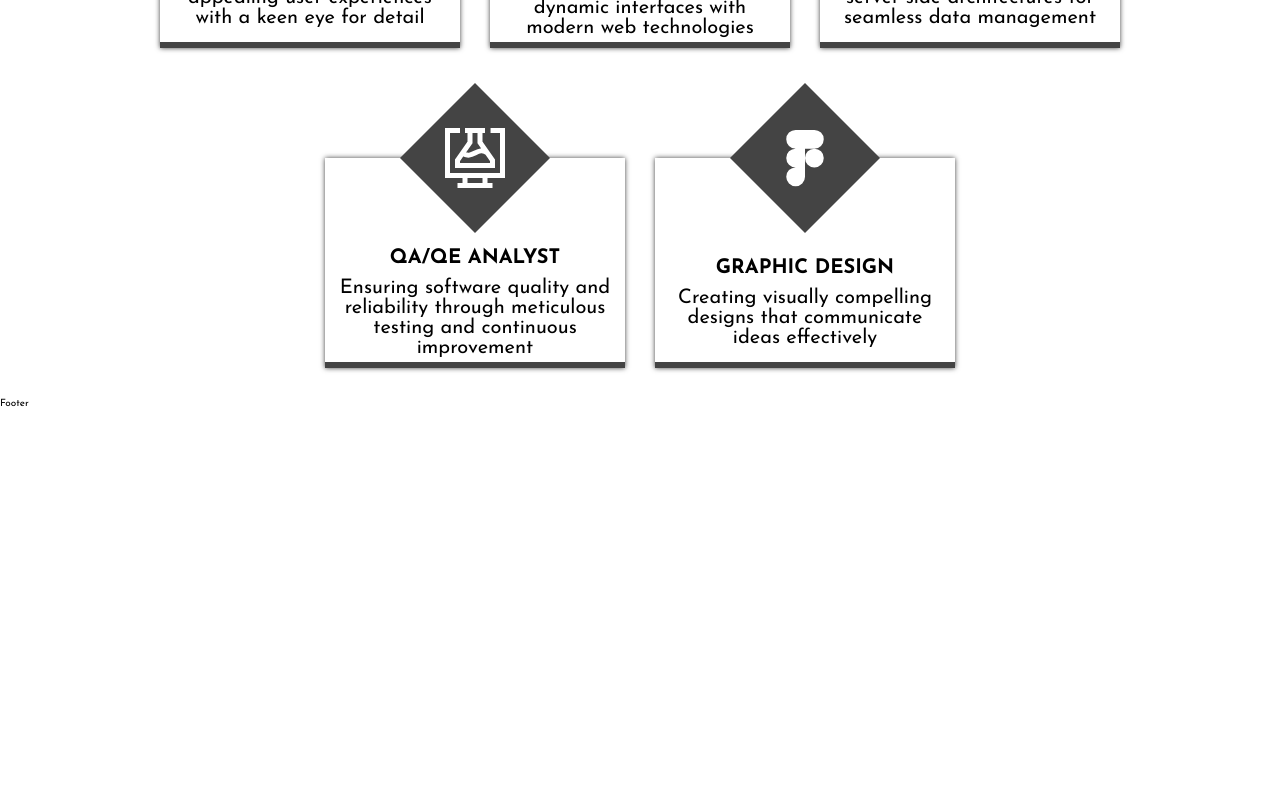
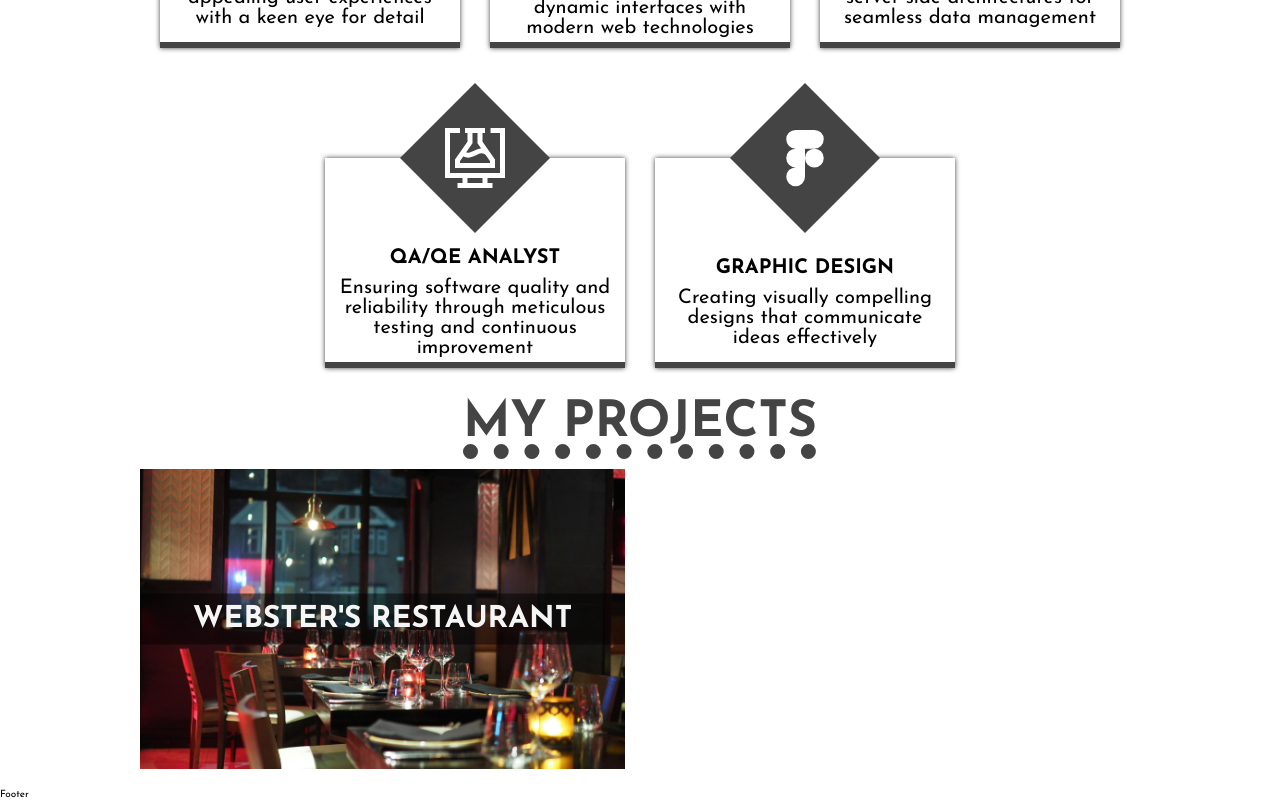
Before and after one commit to WeBstwr/webster_portfolio, a React (Vite) app: page / in a window 1280 px wide. Shown: the part 1769-2569 px from the top of the page. Before the commit the page ends 2178 px from the top, so only its background shows below. Built offline with nearby package versions, Linux system fonts and the light colour scheme.

Commit message:
create my projects section
I have created my projects section

```diff
--- /dev/null
+++ b/src/data/projects.js
@@ -0,0 +1,13 @@
+import restoImg from "../assets/restaurant.jpg";
+const projects = [
+  {
+    image: restoImg,
+    title: "webster's restaurant",
+    excerpt:
+      "Lorem ipsum dolor sit amet consectetur adipisicing elit. Ad veritatis reiciendis tempore, explicabo quaerat quo fugit neque repellendus voluptates ratione.",
+    liveUrl: "https://webster-s-restaurant.vercel.app/",
+    codeUrl: "https://github.com/WeBstwr/Webster-s-Restaurant",
+  },
+];
+
+export default projects;
--- a/src/pages/Explore/Explore.jsx
+++ b/src/pages/Explore/Explore.jsx
@@ -2,6 +2,7 @@ import React from "react";
 import Hero from "./Hero/Hero";
 import About from "./About/About";
 import Skills from "./Skills/Skills";
+import Projects from "./Projects/Projects";
 
 function Explore() {
   return (
@@ -9,6 +10,7 @@ function Explore() {
       <Hero />
       <About />
       <Skills />
+      <Projects />
     </>
   );
 }
--- /dev/null
+++ b/src/pages/Explore/Projects/Project.jsx
@@ -0,0 +1,40 @@
+import React from "react";
+import { LuExternalLink } from "react-icons/lu";
+import { FaGithubSquare } from "react-icons/fa";
+
+function Project({ thumbnail, title, excerpt, liveUrl, codeUrl }) {
+  return (
+    <div className="project">
+      <div className="project__image-wrapper">
+        <img
+          src={thumbnail}
+          alt="project thumbnail"
+          className="project__image"
+        />
+      </div>
+      <h2 className="project__title-outside">{title}</h2>
+      <div className="project__body">
+        <h3 className="project__title">{title}</h3>
+        <p className="project__excerpt">{excerpt}</p>
+        <div className="project__urls">
+          <a
+            href={liveUrl}
+            target="_blank"
+            className="project__url project__url--live"
+          >
+            <LuExternalLink /> live url
+          </a>
+          <a
+            href={codeUrl}
+            target="_blank"
+            className="project__url project__url--code"
+          >
+            <FaGithubSquare /> code url
+          </a>
+        </div>
+      </div>
+    </div>
+  );
+}
+
+export default Project;
--- /dev/null
+++ b/src/pages/Explore/Projects/Projects.jsx
@@ -0,0 +1,27 @@
+import React from "react";
+import Title from "../../../components/Title/Title";
+import Project from "./Project";
+import "./projects.css";
+import projects from "../../../data/projects.js";
+
+function Projects() {
+  return (
+    <section>
+      <Title text="my projects" />
+      <div className="projects__container">
+        {projects.map((project, i) => (
+          <Project
+            key={i}
+            thumbnail={project.image}
+            title={project.title}
+            excerpt={project.excerpt}
+            codeUrl={project.codeUrl}
+            liveUrl={project.liveUrl}
+          />
+        ))}
+      </div>
+    </section>
+  );
+}
+
+export default Projects;
--- /dev/null
+++ b/src/pages/Explore/Projects/projects.css
@@ -0,0 +1,108 @@
+.projects__container {
+  max-width: 1000px;
+  margin: 2rem auto;
+  display: grid;
+  grid-template-columns: 1fr 1fr;
+  gap: 3rem;
+}
+
+@media screen and (max-width: 43.75em) {
+  .projects__container {
+    display: flex;
+    flex-direction: column;
+    justify-content: center;
+    padding: 1rem;
+  }
+}
+
+.project {
+  position: relative;
+  overflow: hidden;
+}
+
+.project__title-outside {
+  display: flex;
+  justify-content: center;
+  align-items: center;
+  text-align: center;
+  font-size: 3rem;
+  padding: 1rem;
+  position: absolute;
+  top: 50%;
+  left: 0;
+  transform: translateY(-50%);
+  min-width: 100%;
+  background: linear-gradient(rgba(0, 0, 0, 0.5), rgba(0, 0, 0, 0.5));
+  color: var(--second-color);
+  text-transform: uppercase;
+  transition: all 0.5s ease;
+}
+
+.project:hover .project__title-outside {
+  transform: translateY(360%);
+}
+
+.project__image-wrapper {
+  height: 30rem;
+}
+
+.project__image {
+  width: 100%;
+  height: 100%;
+  display: block;
+  object-fit: cover;
+}
+
+.project__body {
+  font-size: 2rem;
+  position: absolute;
+  top: 0;
+  left: 0;
+  width: 100%;
+  height: 100%;
+  background: linear-gradient(rgba(0, 0, 0, 0.5), rgba(0, 0, 0, 0.5));
+  display: flex;
+  flex-direction: column;
+  justify-content: center;
+  align-items: center;
+  gap: 1rem;
+  padding: 1rem;
+  transform: translateY(-100%);
+  transition: all 0.5s ease;
+}
+
+.project:hover .project__body {
+  transform: none;
+}
+
+.project__title {
+  color: var(--second-color);
+  text-transform: uppercase;
+  text-decoration: underline;
+  text-decoration-color: var(--third-color);
+  text-decoration-thickness: 0.8rem;
+  text-align: center;
+}
+
+.project__excerpt {
+  color: var(--second-color);
+  padding: 1rem 0;
+  text-align: center;
+}
+
+.project__urls {
+  display: flex;
+  gap: 1rem;
+}
+
+.project__url {
+  display: inline-flex;
+  align-items: center;
+  color: var(--second-color);
+  text-decoration: none;
+  text-transform: capitalize;
+  gap: 0.5rem;
+  background-color: var(--fourth-color);
+  padding: 1rem;
+  border-radius: 5px;
+}
```
Also changed, not shown: src/assets/restaurant.jpg (added).
